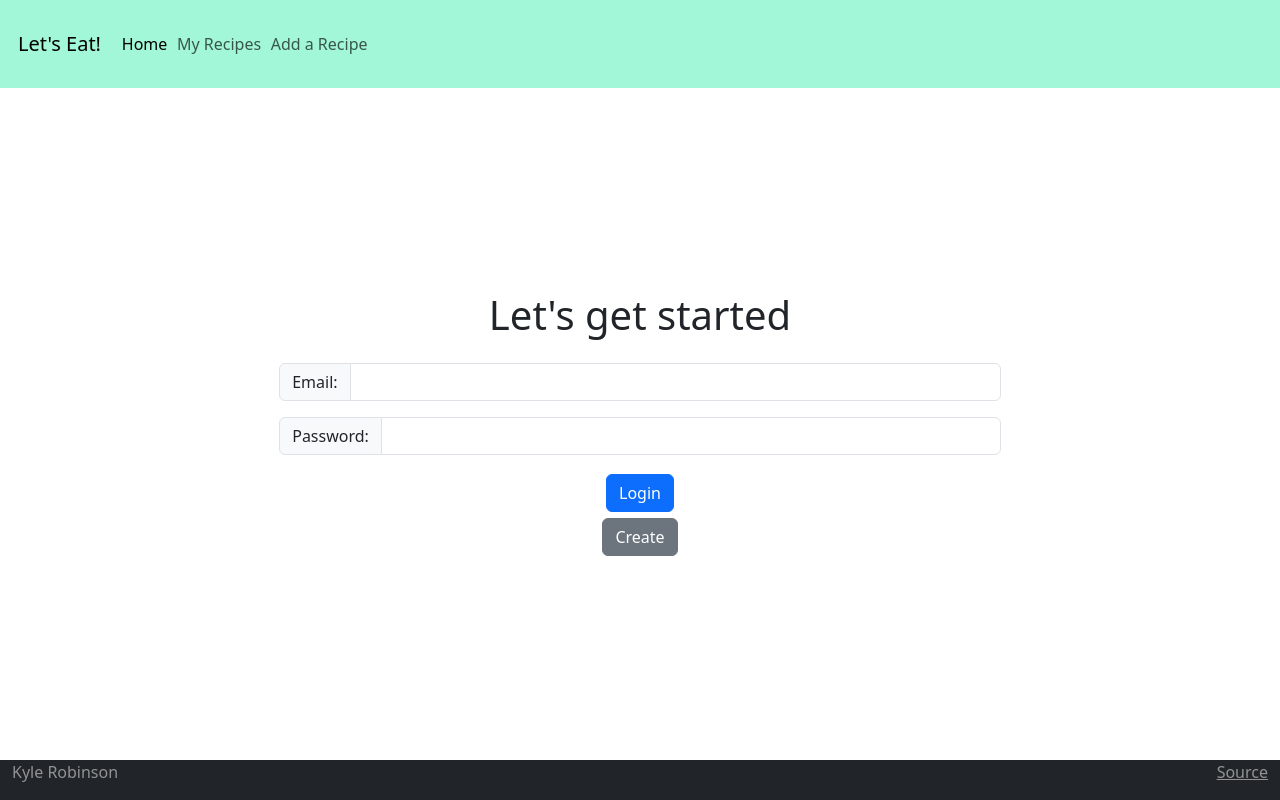
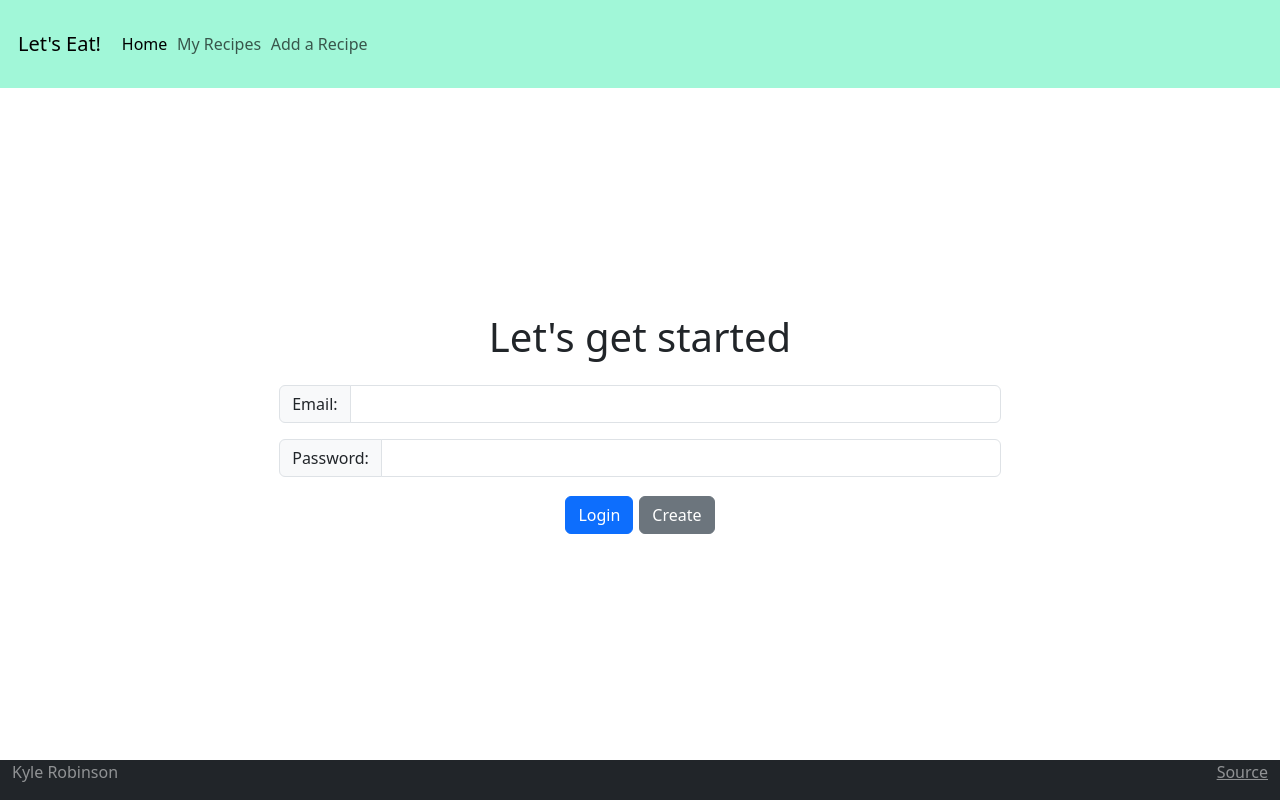
Before and after one commit to robinkyl002/cs260-startup, a React (Vite) app: page / in a window 1280 px wide. Built offline with nearby package versions, Linux system fonts and the light colour scheme.

Commit message:
Enclosed the buttons with a span using the id login-buttons

```diff
--- a/src/login/login.jsx
+++ b/src/login/login.jsx
@@ -29,12 +29,14 @@ export function Login() {
             aria-describedby="password"
           />
         </div>
+        <span id="login-buttons">
           <button type="submit" className="btn btn-primary">
             Login
           </button>
           <button type="submit" className="btn btn-secondary">
             Create
           </button>
+        </span>
       </form>
     </main>
   );
```
Lines whose indentation alone changed are shown as unchanged.
